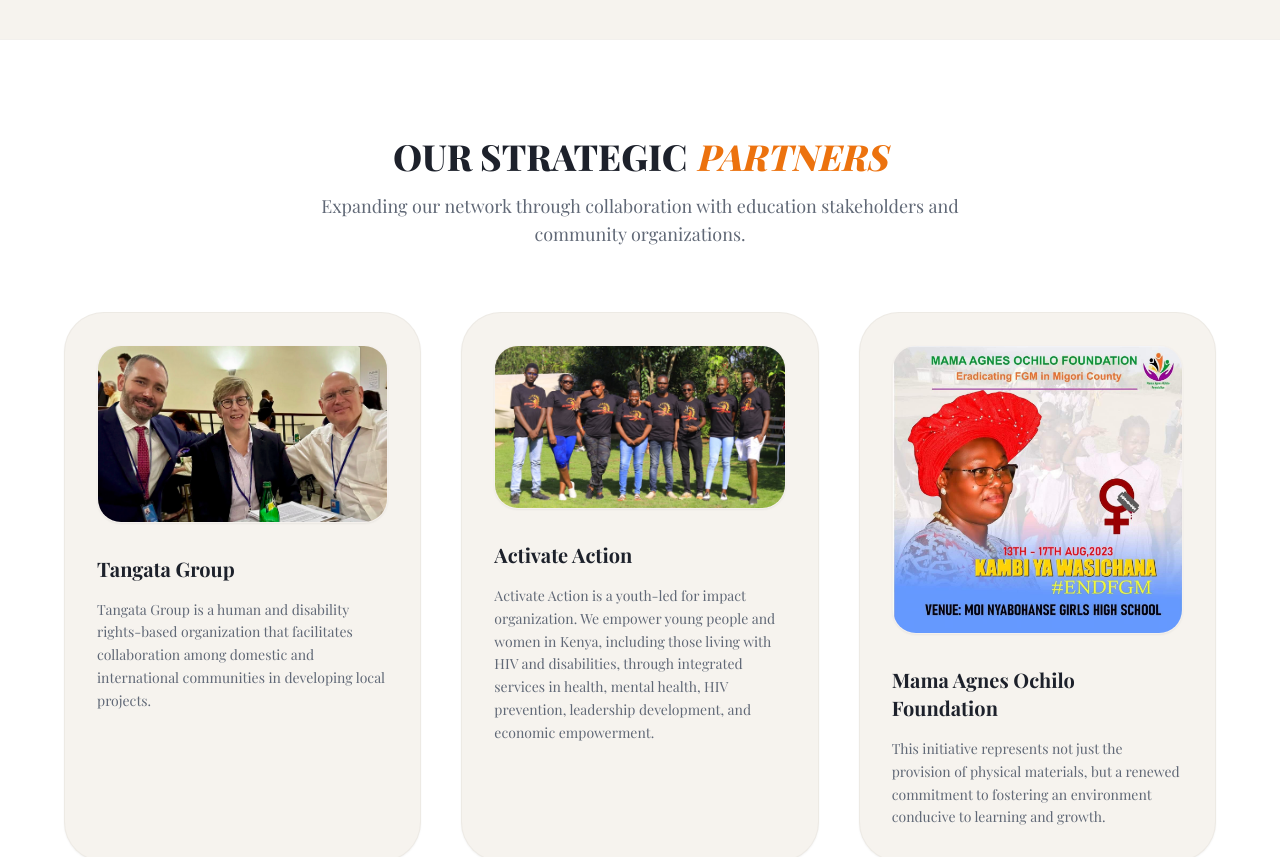
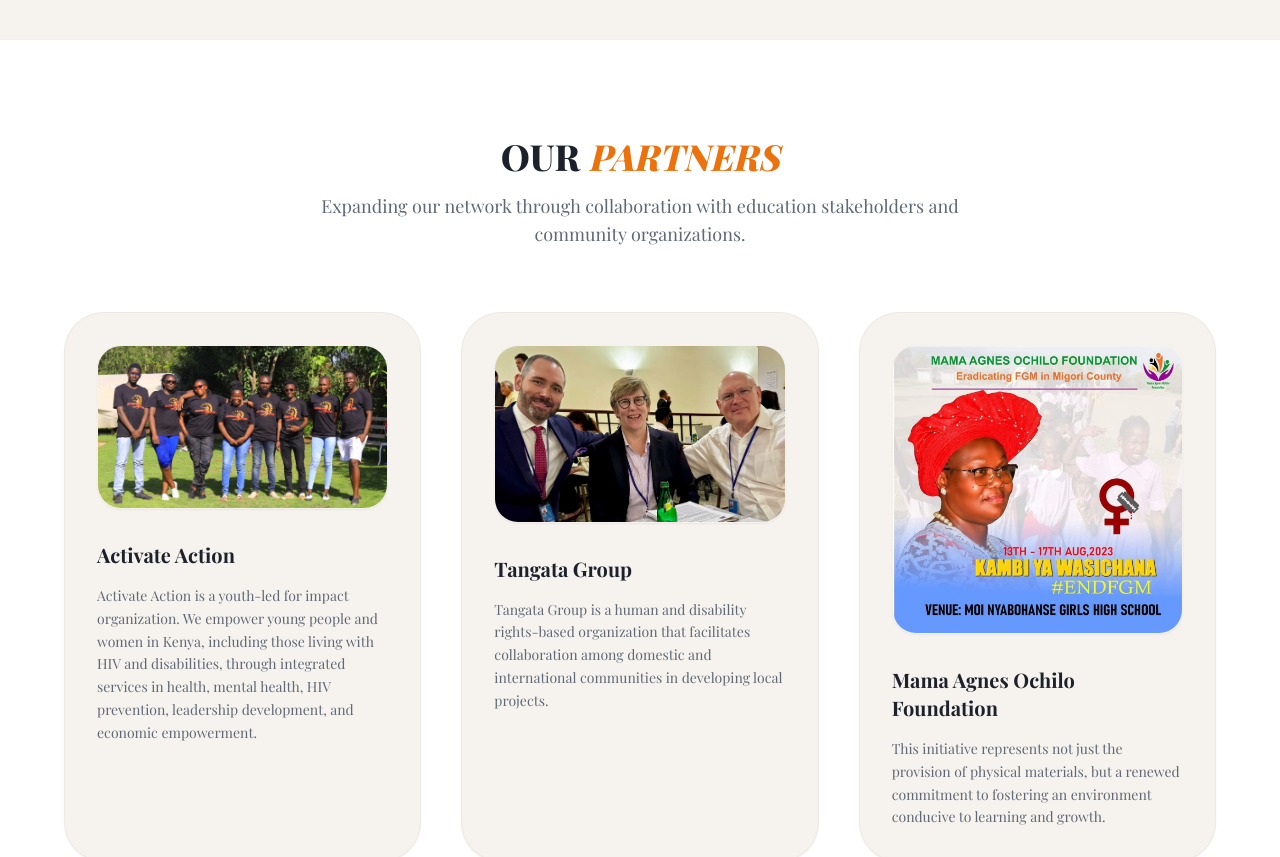
Before and after one commit to JosephOkumu/Gaford, a React (Vite) app in the folder frontend/: page /about in a window 1280 px wide. Shown: the part 4060-4917 px from the top of the page. Built offline with nearby package versions, Linux system fonts and the light colour scheme; a web font is replaced by a local one.

Commit message:
chore: reshuffle our partners section

```diff
--- a/frontend/src/pages/About.tsx
+++ b/frontend/src/pages/About.tsx
@@ -295,7 +295,7 @@
                         viewport={{ once: true }}
                         className="text-center mb-16"
                     >
-                        <h2 className="text-4xl font-black mb-4 uppercase text-foreground">Our Strategic <span className="text-primary italic">Partners</span></h2>
+                        <h2 className="text-4xl font-black mb-4 uppercase text-foreground">OUR <span className="text-primary italic">PARTNERS</span></h2>
                         <p className="text-lg text-muted-foreground max-w-2xl mx-auto">
                             Expanding our network through collaboration with education stakeholders and community organizations.
                         </p>
@@ -304,16 +304,16 @@
                     <div className="grid sm:grid-cols-2 lg:grid-cols-3 gap-10">
                         {[
                             {
+                                name: "Activate Action",
+                                image: "/activate.jpg",
+                                website: "https://activateaction.org/",
+                                description: "Activate Action is a youth-led for impact organization. We empower young people and women in Kenya, including those living with HIV and disabilities, through integrated services in health, mental health, HIV prevention, leadership development, and economic empowerment."
+                            },
+                            {
                                 name: "Tangata Group",
                                 image: "/Tangata.png",
                                 website: "https://www.tangatagroup.org/",
                                 description: "Tangata Group is a human and disability rights-based organization that facilitates collaboration among domestic and international communities in developing local projects."
-                            },
-                            {
-                                name: "Activate Action",
-                                image: "/activate.jpg",
-                                website: "https://activateaction.org/",
-                                description: "Activate Action is a youth-led for impact organization. We empower young people and women in Kenya, including those living with HIV and disabilities, through integrated services in health, mental health, HIV prevention, leadership development, and economic empowerment."
                             },
                             {
                                 name: "Mama Agnes Ochilo Foundation",
```
